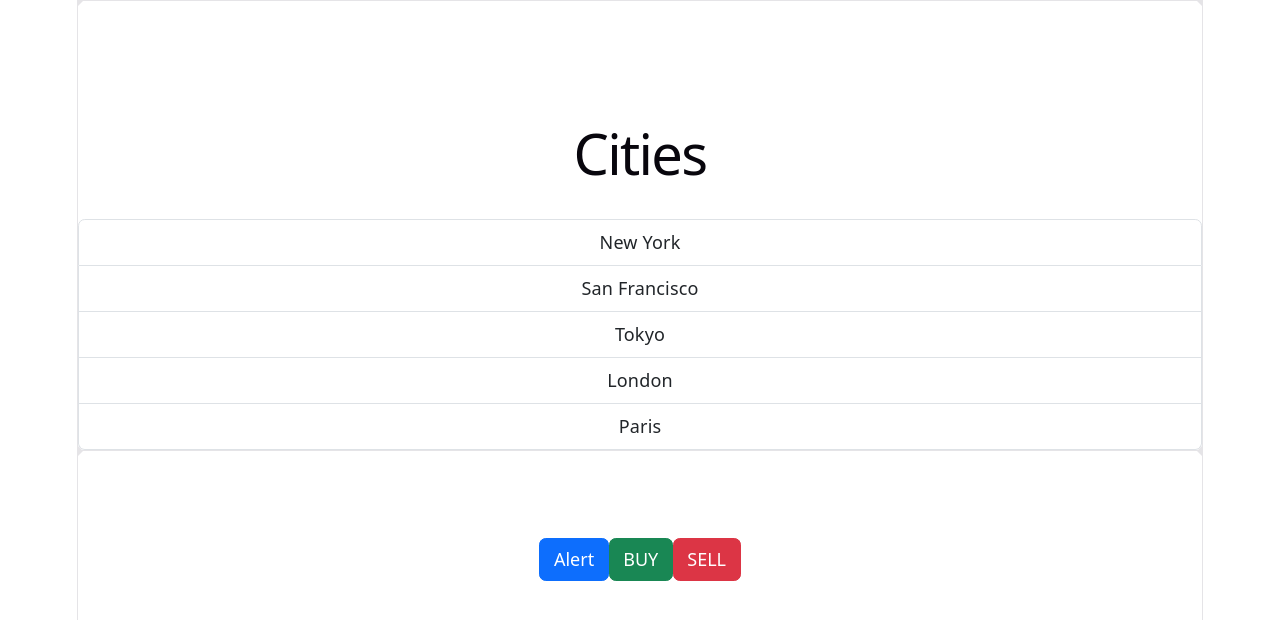
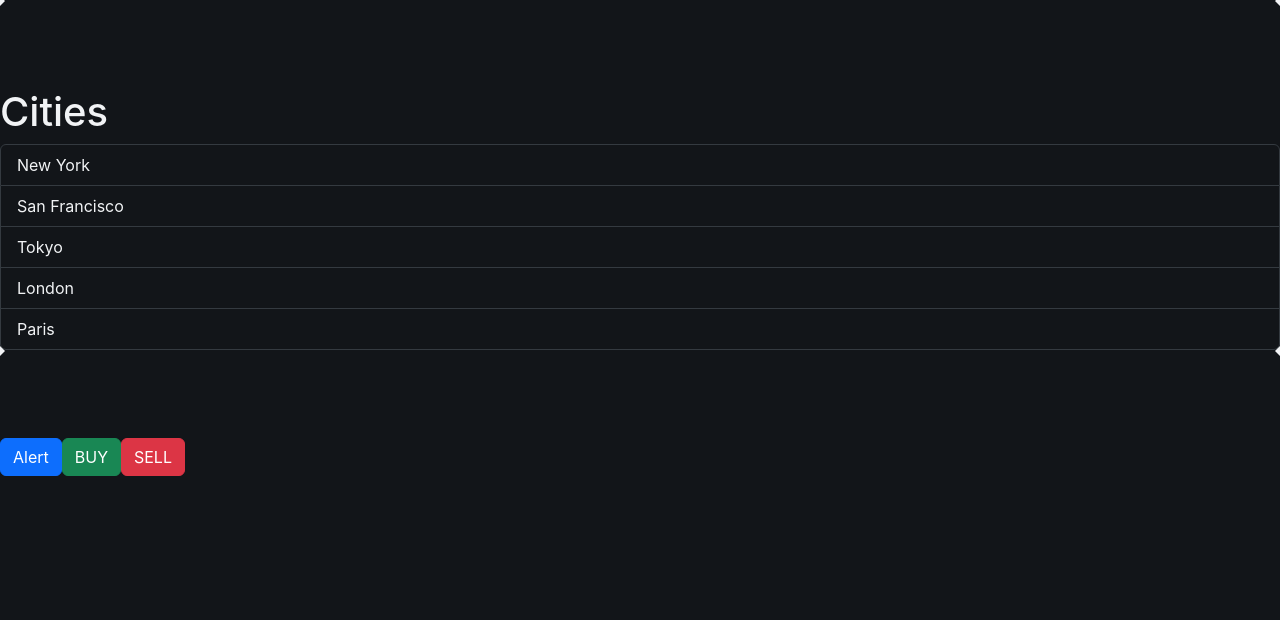
Before and after one commit to pwoods210/ReactDemo, a React (Vite) app: page / in a window 1280 px wide. Shown: the top 620 px of the page. Built offline with nearby package versions, Linux system fonts and the light colour scheme.

Commit message:
feat: removed base Vite theme with dark theme

```diff
--- a/index.html
+++ b/index.html
@@ -1,5 +1,5 @@
 <!doctype html>
-<html lang="en">
+<html lang="en" data-bs-theme="dark">
   <head>
     <meta charset="UTF-8" />
     <link rel="icon" type="image/svg+xml" href="/favicon.svg" />
--- a/src/index.css
+++ b/src/index.css
@@ -1,111 +1,55 @@
-:root {
-  --text: #6b6375;
-  --text-h: #08060d;
-  --bg: #fff;
-  --border: #e5e4e7;
-  --code-bg: #f4f3ec;
-  --accent: #aa3bff;
-  --accent-bg: rgba(170, 59, 255, 0.1);
-  --accent-border: rgba(170, 59, 255, 0.5);
-  --social-bg: rgba(244, 243, 236, 0.5);
-  --shadow:
-    rgba(0, 0, 0, 0.1) 0 10px 15px -3px, rgba(0, 0, 0, 0.05) 0 4px 6px -2px;
+[data-bs-theme="dark"] {
+  /* Override selected Bootstrap theme variables */
+  --bs-body-bg: #121519;
+  --bs-body-color: #f1f3f5;
+  --bs-secondary-color: #9da5af;
+  --bs-border-color: #343a40;
 
-  --sans: system-ui, 'Segoe UI', Roboto, sans-serif;
-  --heading: system-ui, 'Segoe UI', Roboto, sans-serif;
-  --mono: ui-monospace, Consolas, monospace;
-
-  font: 18px/145% var(--sans);
-  letter-spacing: 0.18px;
-  color-scheme: light dark;
-  color: var(--text);
-  background: var(--bg);
-  font-synthesis: none;
-  text-rendering: optimizeLegibility;
-  -webkit-font-smoothing: antialiased;
-  -moz-osx-font-smoothing: grayscale;
-
-  @media (max-width: 1024px) {
-    font-size: 16px;
-  }
+  /* Application-specific variables */
+  --app-surface: #1a1e23;
+  --app-surface-raised: #22272e;
+  --app-text-muted: #9da5af;
+  --app-accent: #7aa2ff;
 }
 
-@media (prefers-color-scheme: dark) {
-  :root {
-    --text: #9ca3af;
-    --text-h: #f3f4f6;
-    --bg: #16171d;
-    --border: #2e303a;
-    --code-bg: #1f2028;
-    --accent: #c084fc;
-    --accent-bg: rgba(192, 132, 252, 0.15);
-    --accent-border: rgba(192, 132, 252, 0.5);
-    --social-bg: rgba(47, 48, 58, 0.5);
-    --shadow:
-      rgba(0, 0, 0, 0.4) 0 10px 15px -3px, rgba(0, 0, 0, 0.25) 0 4px 6px -2px;
-  }
+* {
+  box-sizing: border-box;
+}
 
-  #social .button-icon {
-    filter: invert(1) brightness(2);
-  }
+html,
+body,
+#root {
+  min-height: 100%;
 }
 
 #root {
-  width: 1126px;
-  max-width: 100%;
-  margin: 0 auto;
-  text-align: center;
-  border-inline: 1px solid var(--border);
-  min-height: 100svh;
-  display: flex;
-  flex-direction: column;
-  box-sizing: border-box;
+  min-height: 100vh;
 }
 
 body {
   margin: 0;
+  min-width: 320px;
+  min-height: 100vh;
+
+  background-color: var(--bs-body-bg);
+  color: var(--bs-body-color);
+
+  font-family:
+    Inter,
+    ui-sans-serif,
+    system-ui,
+    -apple-system,
+    BlinkMacSystemFont,
+    "Segoe UI",
+    sans-serif;
+
+  -webkit-font-smoothing: antialiased;
+  text-rendering: optimizeLegibility;
 }
 
-h1,
-h2 {
-  font-family: var(--heading);
-  font-weight: 500;
-  color: var(--text-h);
+button,
+input,
+textarea,
+select {
+  font: inherit;
 }
-
-h1 {
-  font-size: 56px;
-  letter-spacing: -1.68px;
-  margin: 32px 0;
-  @media (max-width: 1024px) {
-    font-size: 36px;
-    margin: 20px 0;
-  }
-}
-h2 {
-  font-size: 24px;
-  line-height: 118%;
-  letter-spacing: -0.24px;
-  margin: 0 0 8px;
-  @media (max-width: 1024px) {
-    font-size: 20px;
-  }
-}
-p {
-  margin: 0;
-}
-
-code,
-.counter {
-  font-family: var(--mono);
-  display: inline-flex;
-  border-radius: 4px;
-  color: var(--text-h);
-}
-
-code {
-  font-size: 15px;
-  line-height: 135%;
-  padding: 4px 8px;
-  background: var(--code-bg);
-}
```
